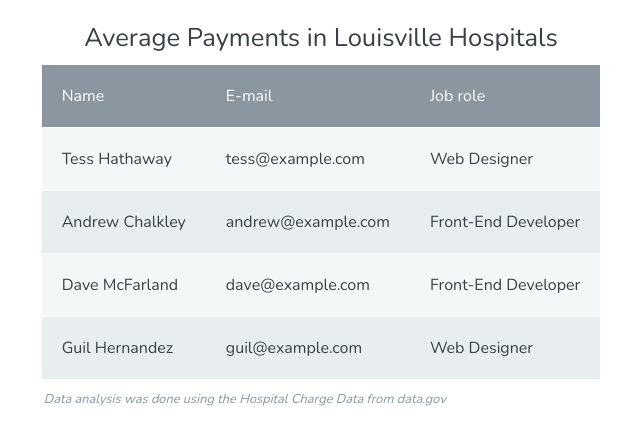
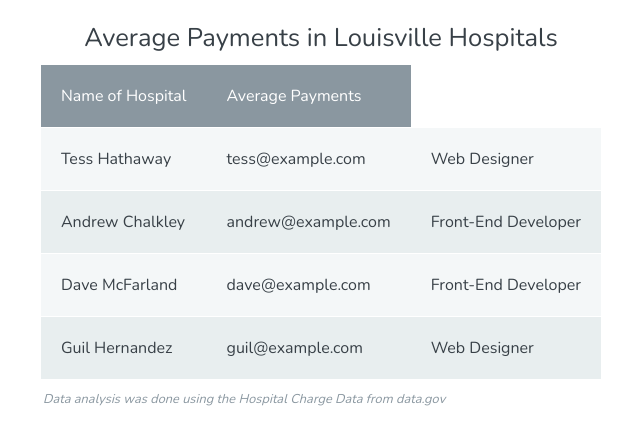
Before and after one commit to pranayaryal/tables, a plain HTML site: page index.html in a window 1280 px wide. Shown: the whole page, without its empty margins (319-959 px from the left). Drawn offline with nearby package versions, Linux system fonts and the light colour scheme.

Commit message:
Update index.html

```diff
--- a/index.html
+++ b/index.html
@@ -14,9 +14,9 @@
       <caption>Average Payments in Louisville Hospitals</caption>
       <thead>
         <tr>
-          <th scope="col">Name</th>
-          <th scope="col">E-mail</th>
-          <th scope="col">Job role</th>
+          <th scope="col">Name of Hospital</th>
+          <th scope="col">Average Payments</th>
+
         </tr>
       </thead>
       <tfoot>
```
